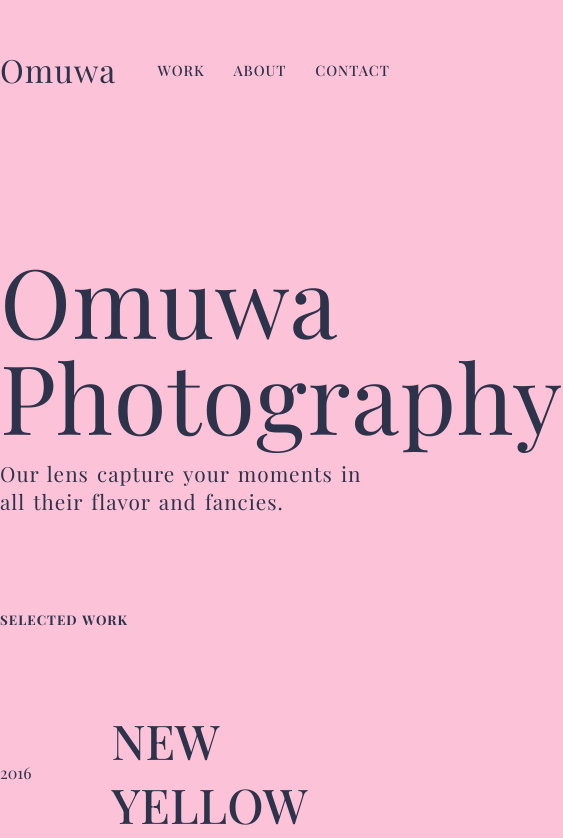
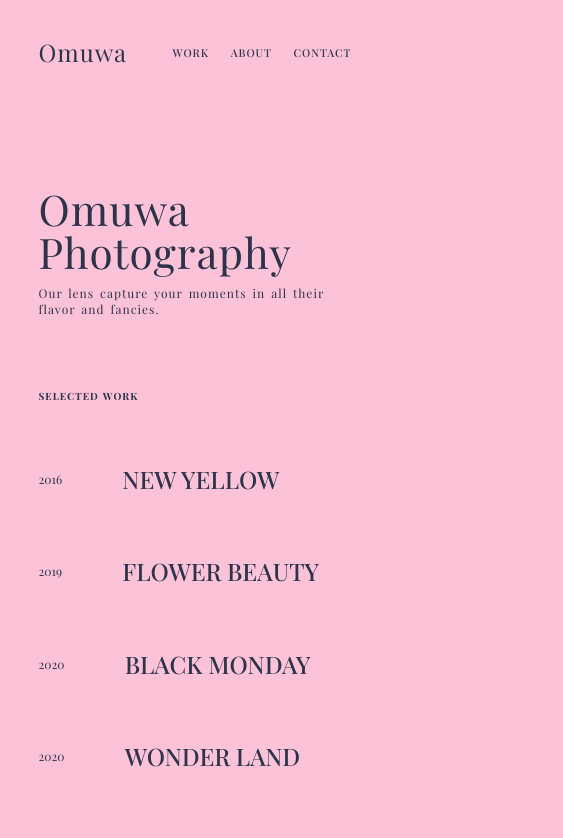
Before and after one commit to shokes/Omuwa-Photography, a React (Create React App) app: page / in a window 390 px wide. Shown: the top 838 px of the page, 563 px wide, since content can reach past the window. Built offline with nearby package versions, Linux system fonts and the light colour scheme.

Commit message:
responsiveness

```diff
--- a/src/Pages/About.js
+++ b/src/Pages/About.js
@@ -29,7 +29,7 @@ const About = function () {
               </p>
             </Slide>
           </div>
-          <Zoom delay={400} duration={200}>
+          <Zoom delay={400} duration={200} className='about-photo-main'>
             <img
               src='https://images.unsplash.com/photo-1562583489-bf23ec64651d?ixlib=rb-1.2.1&ixid=MnwxMjA3fDB8MHxzZWFyY2h8M3x8ZmVtYWxlJTIwcGhvdG9ncmFwaGVyfGVufDB8fDB8fA%3D%3D&auto=format&fit=crop&w=500&q=60'
               className='about-photo'
--- a/src/index.css
+++ b/src/index.css
@@ -266,3 +266,89 @@ h5 {
 .about-para p {
   line-height: 1.4;
 }
+
+/* media queries */
+
+/* below 1000px */
+
+@media (max-width: 63em) {
+  .container {
+    max-width: 50rem;
+  }
+
+  html {
+    font-size: 75.25%;
+  }
+
+  .work-grid {
+    grid-template-columns: repeat(2, 1fr);
+  }
+
+  .contact-details {
+    display: grid;
+    gap: 0;
+  }
+
+  .single-grid {
+    grid-template-columns: 1fr;
+  }
+}
+
+/* below 825px */
+
+@media (max-width: 52em) {
+  .container {
+    max-width: 40rem;
+  }
+}
+
+/* below 700px */
+
+@media (max-width: 44em) {
+  .container {
+    max-width: 35rem;
+  }
+
+  .about-box {
+    display: grid;
+    gap: 1rem;
+    grid-template-columns: 1fr;
+  }
+
+  .about-photo-main {
+    grid-column-start: 1;
+    grid-column-end: 2;
+    grid-row-start: 1;
+    grid-row-end: 4;
+  }
+
+  .project-image {
+    height: 30rem;
+    width: 23.61rem;
+  }
+
+  .work-grid {
+    grid-template-columns: 1fr;
+  }
+}
+
+/* below 586px */
+
+@media (max-width: 36em) {
+  .container {
+    max-width: 26rem;
+  }
+
+  .main-hero-text {
+    font-size: 3.5rem;
+  }
+  .quote {
+    font-size: 1rem;
+  }
+  .selected-title {
+    font-size: 2rem;
+  }
+  h3 {
+    font-size: 2.1rem;
+  }
+}
```
